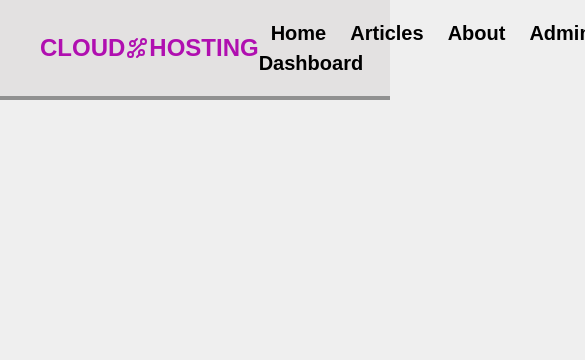
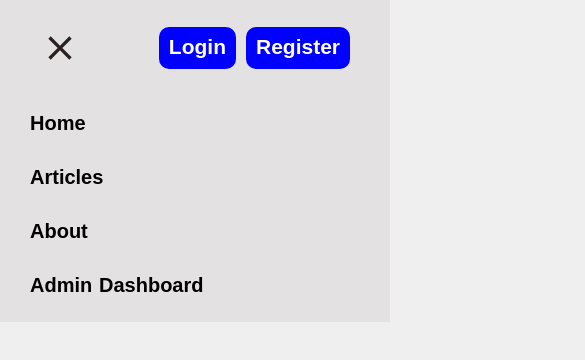
Before and after one commit to ahmedfaris2023/my-app, a Next.js app: page / in a window 390 px wide. Shown: the top 360 px of the page, 585 px wide, since content can reach past the window. Built offline with nearby package versions, Linux system fonts and the light colour scheme.

Commit message:
add toggle list in navbar

```diff
--- a/components/header/Navbar.tsx
+++ b/components/header/Navbar.tsx
@@ -1,8 +1,14 @@
+"use client";
+
 import style from "./header.module.css";
 import Link from "next/link";
 import { GrTechnology } from "react-icons/gr";
+import { AiOutlineMenu } from "react-icons/ai";
+import { useState } from "react";
+import { IoMdClose } from "react-icons/io";
 
 const Navbar = () => {
+  const [toggle, setToggle] = useState(true);
   return (
     <nav className={style.navbar}>
       <div>
@@ -10,21 +16,51 @@
           CLOUD
           <GrTechnology /> HOSTING
         </Link>
+        <div className={style.menu}>
+          {toggle ? (
+            <IoMdClose onClick={() => setToggle((prev) => !prev)} />
+          ) : (
+            <AiOutlineMenu onClick={() => setToggle((prev) => !prev)} />
+          )}
         </div>
-      <ul className={style.navlinks}>
-        <Link className={style.navLink} href="/">
+      </div>
+      <div
+        className={style.navLinksWrapper}
+        style={{
+          clipPath: (toggle && "polygon(0 0,100% 0 ,100% 100%,0 100%") || "",
+        }}
+      >
+        <ul className={style.navLinks}>
+          <Link
+            onClick={() => setToggle(false)}
+            className={style.navLink}
+            href="/"
+          >
             Home
           </Link>
-        <Link className={style.navLink} href="/articles">
+          <Link
+            onClick={() => setToggle(false)}
+            className={style.navLink}
+            href="/articles"
+          >
             Articles
           </Link>
-        <Link className={style.navLink} href="/about">
+          <Link
+            onClick={() => setToggle(false)}
+            className={style.navLink}
+            href="/about"
+          >
             About
           </Link>
-        <Link className={style.navLink} href="/admin">
+          <Link
+            onClick={() => setToggle(false)}
+            className={style.navLink}
+            href="/admin"
+          >
             Admin Dashboard
           </Link>
         </ul>
+      </div>
     </nav>
   );
 };
--- a/components/header/header.module.css
+++ b/components/header/header.module.css
@@ -21,7 +21,13 @@
   font-weight: bold;
   color: rgb(176, 15, 176);
 }
-
+.menu {
+  font-size: 40px;
+  font-weight: bold;
+  color: #292121;
+  cursor: pointer;
+  display: none;
+}
 .navLinks {
   margin-left: 30px;
 }
@@ -56,3 +62,35 @@
 .nvaLink:hover {
   color: darkblue;
 }
+@media (max-width: 1080px) {
+  .logo {
+    display: none;
+  }
+  .menu {
+    display: block;
+  }
+  .navLinksWrapper {
+    position: absolute;
+    left: 0;
+    top: 100%;
+    width: 100%;
+    background-color: inherit;
+    transition: all 0.5s ease-in;
+    z-index: 100;
+    background-color: rgb(227, 225, 225);
+    clip-path: polygon(0 0, 100% 0, 100% 0, 0 0);
+  }
+  .navLinks {
+    padding-left: 30px;
+    padding-bottom: 10px;
+    margin-left: 0;
+    display: flex;
+    flex-direction: column;
+    align-items: flex-start;
+    justify-content: center;
+  }
+  .navLink {
+    padding: 0;
+    margin: 12px 0;
+  }
+}
```
Lines whose indentation alone changed are shown as unchanged.
